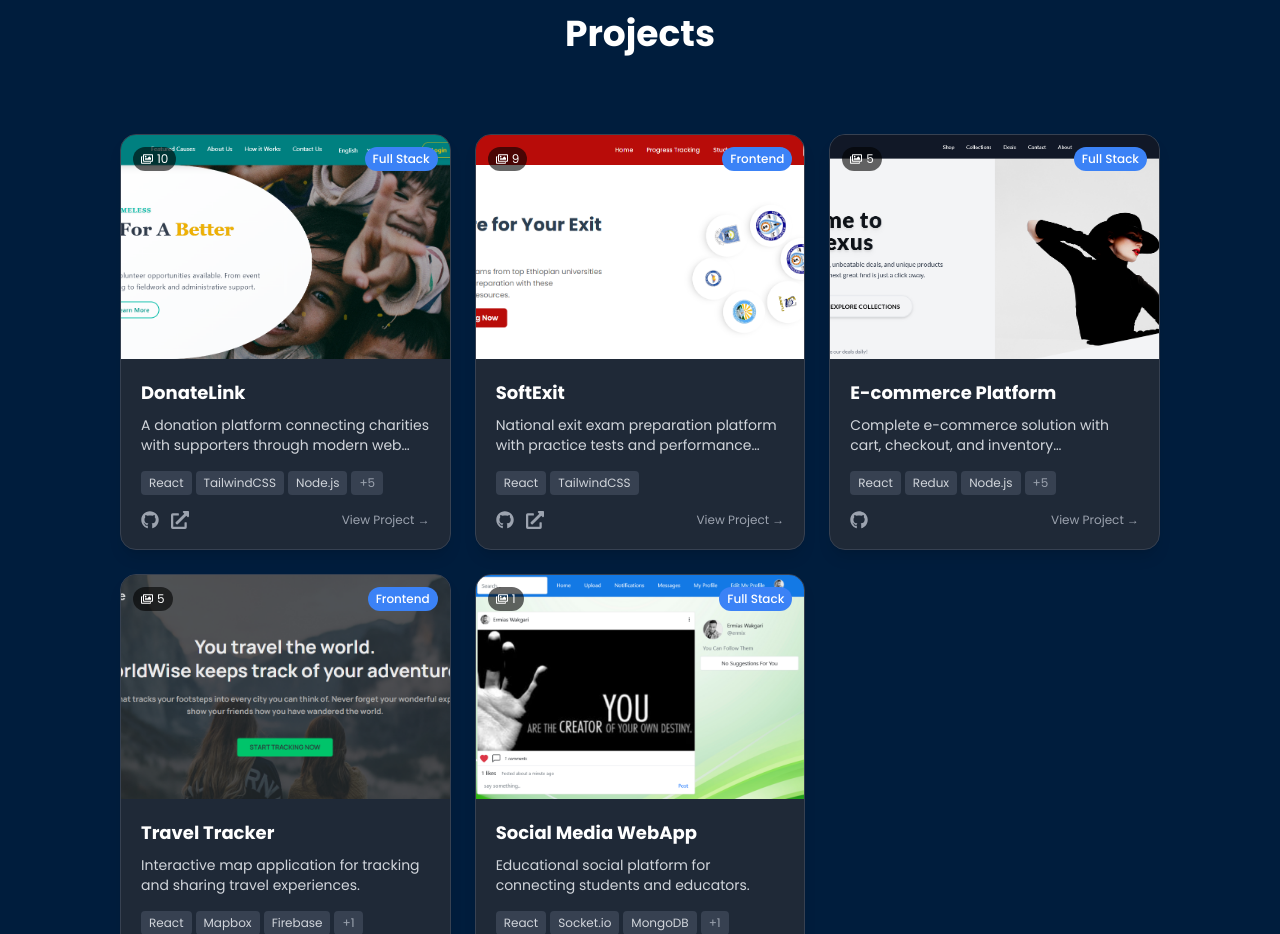
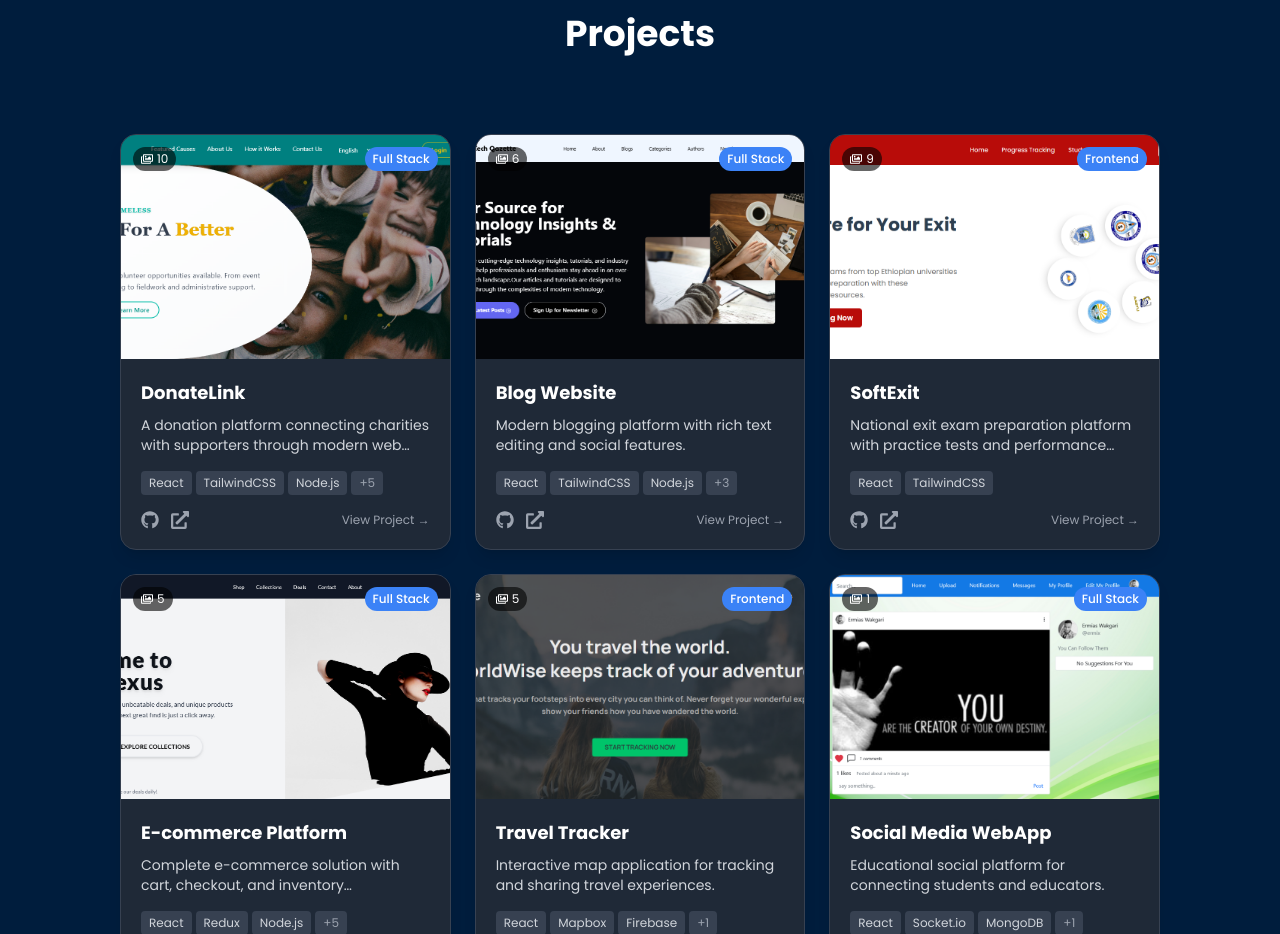
Before and after one commit to ERMIASWAKGARI/portfolio, a React (Vite) app: page / in a window 1280 px wide. Shown: the part 2680-3614 px from the top of the page. Built offline with nearby package versions, Linux system fonts and the light colour scheme.

Commit message:
updated project gallery section

```diff
--- a/src/components/DefaultGallery.jsx
+++ b/src/components/DefaultGallery.jsx
@@ -44,6 +44,30 @@ export function ProjectGallery() {
       ],
       githubLink: "https://github.com/ERMIASWAKGARI/donatelink",
       deployedLink: "https://donate-link.netlify.app/",
+      category: "Full Stack",
+    },
+    {
+      projectName: "Blog Website",
+      description:
+        "Modern blogging platform with rich text editing and social features.",
+      technologies: [
+        "React",
+        "TailwindCSS",
+        "Node.js",
+        "Express",
+        "Typescript",
+        "MongoDB",
+      ],
+      images: [
+        { imageLink: "gazette0.png" },
+        { imageLink: "gazette1.jpg" },
+        { imageLink: "gazette2.png" },
+        { imageLink: "gazettesignup.jpg" },
+        { imageLink: "gazettelogin.jpg" },
+        { imageLink: "gazette-full.jpg" },
+      ],
+      githubLink: "https://github.com/ERMIASWAKGARI/blog",
+      deployedLink: "https://blog-peach-three-24.vercel.app/",
       category: "Full Stack",
     },
     {
```
